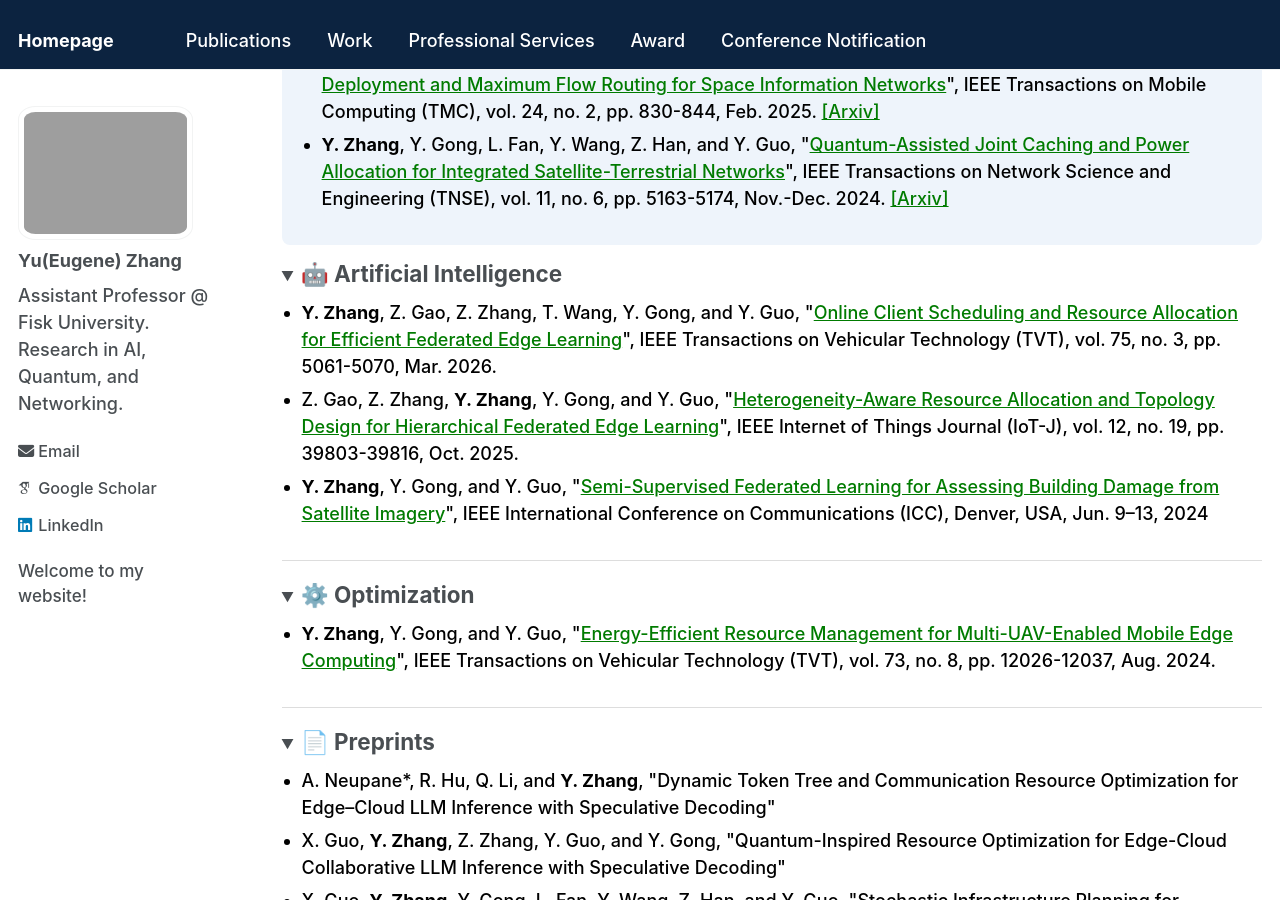
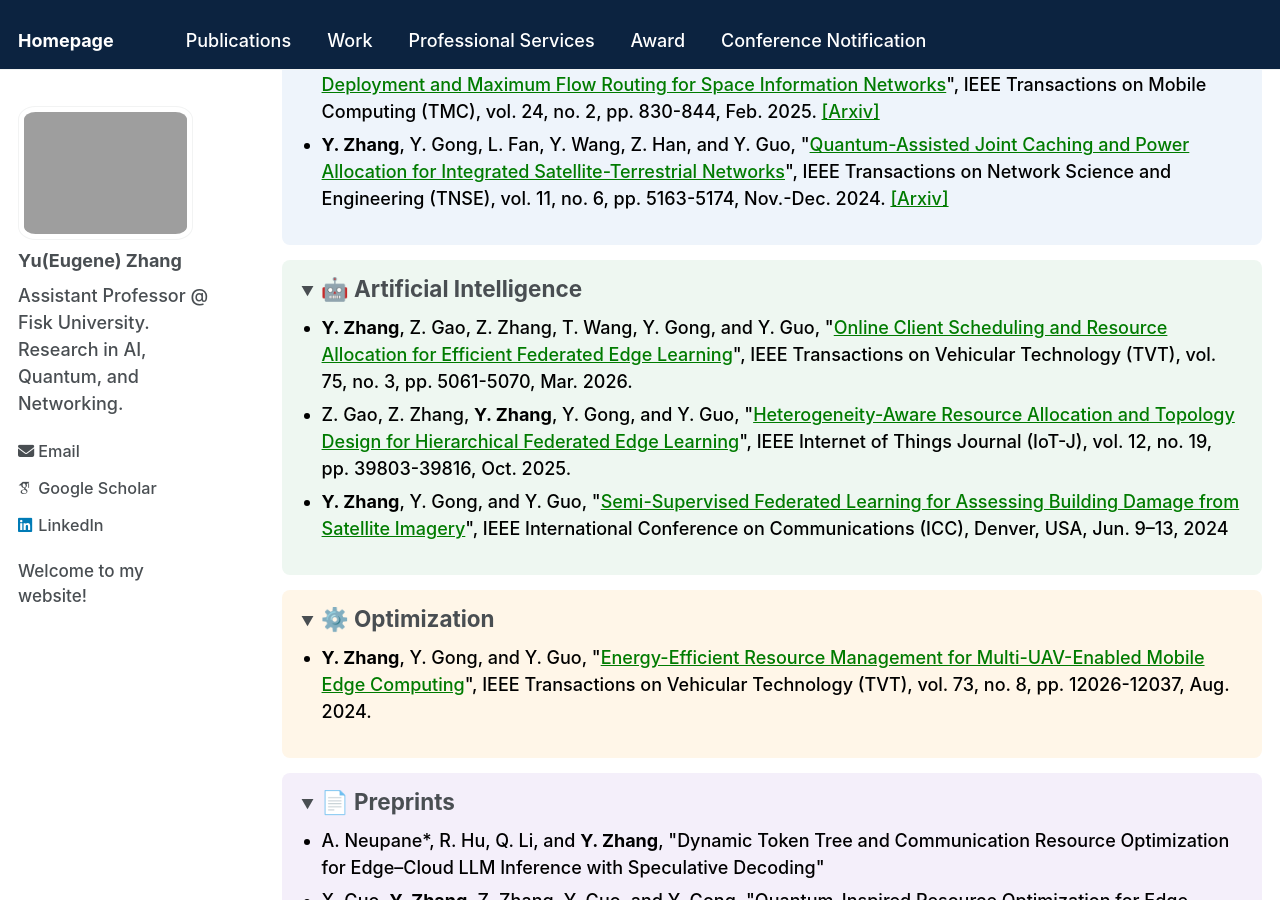
Before and after one commit to Yu-Zhang-Eugene/yu-zhang-eugene.github.io, a Jekyll site: the page built from _pages/publications.md, in a window 1280 px wide and 900 px high, scrolled down 445 px. Built offline with Jekyll 4.4.1, drawn with Linux system fonts in a browser that asks for light colours; some web fonts are replaced.

Commit message:
Enhance details section styles in publications
Updated styles for details sections in publications.

```diff
--- a/_pages/publications.md
+++ b/_pages/publications.md
@@ -49,7 +49,7 @@ IEEE Transactions on Network Science and Engineering (TNSE), vol. 11, no. 6, pp.
 </details>
 
 
-<details open style="border-bottom: 1px solid #dddddd; padding-bottom: 15px; margin-bottom: 20px;">
+<details open style="background-color: #eef7f1; padding: 15px 20px; border-radius: 8px; margin-bottom: 15px;">
 <summary><h2 style="display: inline;">🤖 Artificial Intelligence</h2></summary>
 
 <ul style="list-style-type: disc; padding-left: 20px; margin-top: 10px;">
@@ -76,7 +76,7 @@ IEEE International Conference on Communications (ICC), Denver, USA, Jun. 9–13,
 </details>
 
 
-<details open style="border-bottom: 1px solid #dddddd; padding-bottom: 15px; margin-bottom: 20px;">
+<details open style="background-color: #fff6e8; padding: 15px 20px; border-radius: 8px; margin-bottom: 15px;">
 <summary><h2 style="display: inline;">⚙️ Optimization</h2></summary>
 
 <ul style="list-style-type: disc; padding-left: 20px; margin-top: 10px;">
@@ -91,7 +91,7 @@ IEEE Transactions on Vehicular Technology (TVT), vol. 73, no. 8, pp. 12026-12037
 </details>
 
 
-<details open style="border-bottom: 1px solid #dddddd; padding-bottom: 15px; margin-bottom: 20px;">
+<details open style="background-color: #f4effa; padding: 15px 20px; border-radius: 8px; margin-bottom: 15px;">
 <summary><h2 style="display: inline;">📄 Preprints</h2></summary>
 
 <ul style="list-style-type: disc; padding-left: 20px; margin-top: 10px;">
```
